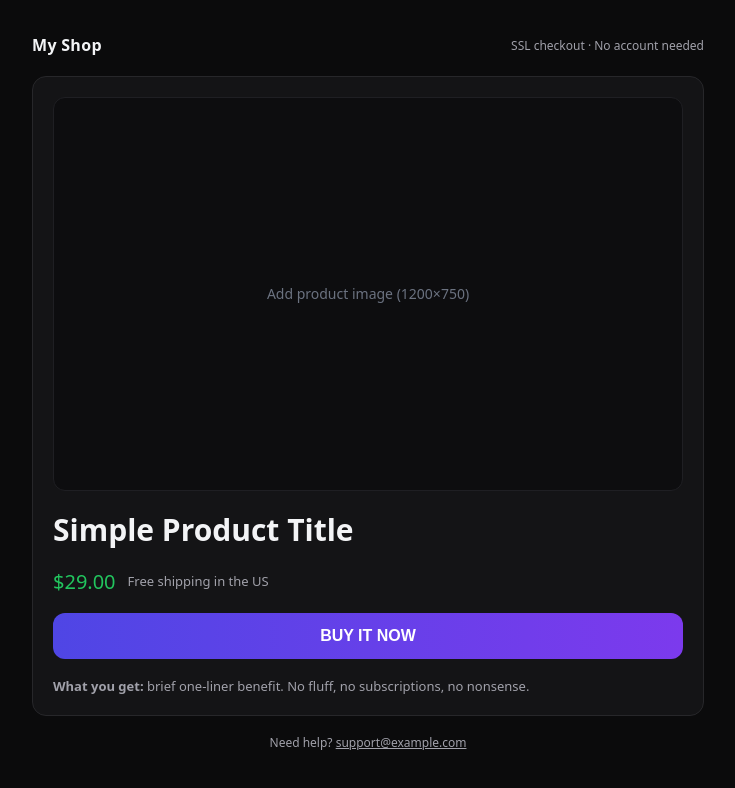
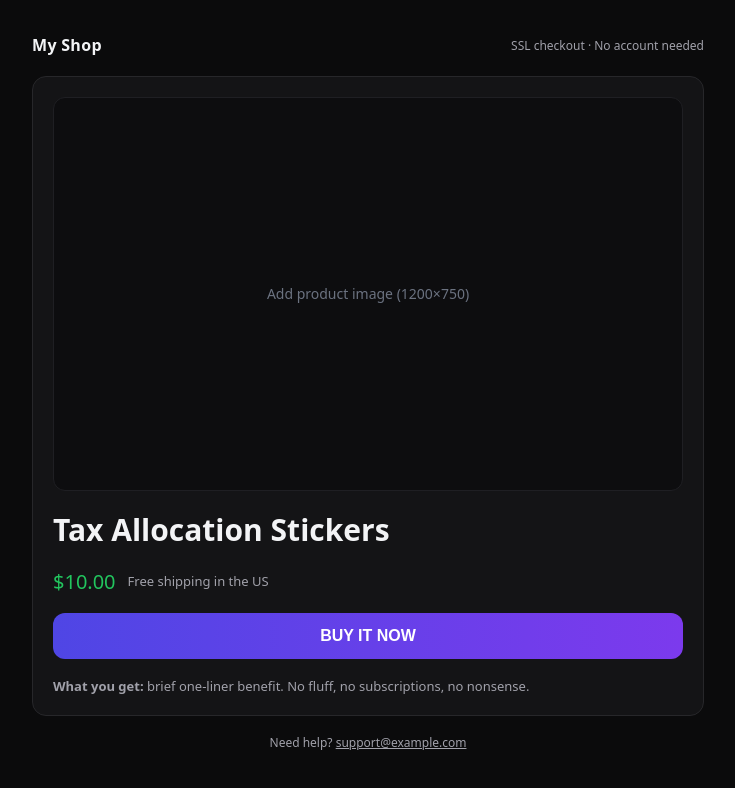
Before and after one commit to rothberg57/money-tracker, a plain HTML site: page index.html in a window 1280 px wide. Shown: the whole page, without its empty margins (272-1007 px from the left). Drawn offline with Linux system fonts and the light colour scheme.

Commit message:
Update index.html

```diff
--- a/index.html
+++ b/index.html
@@ -57,8 +57,8 @@
   <script>
     const CHECKOUT_URL = "https://buy.stripe.com/replace-this-with-your-payment-link";
     const PRODUCT = {
-      title: "Simple Product Title",
-      price: "$29.00",
+      title: "Tax Allocation Stickers",
+      price: "$10.00",
       imageUrl: "",
     };
     document.getElementById("title").textContent = PRODUCT.title;
```
